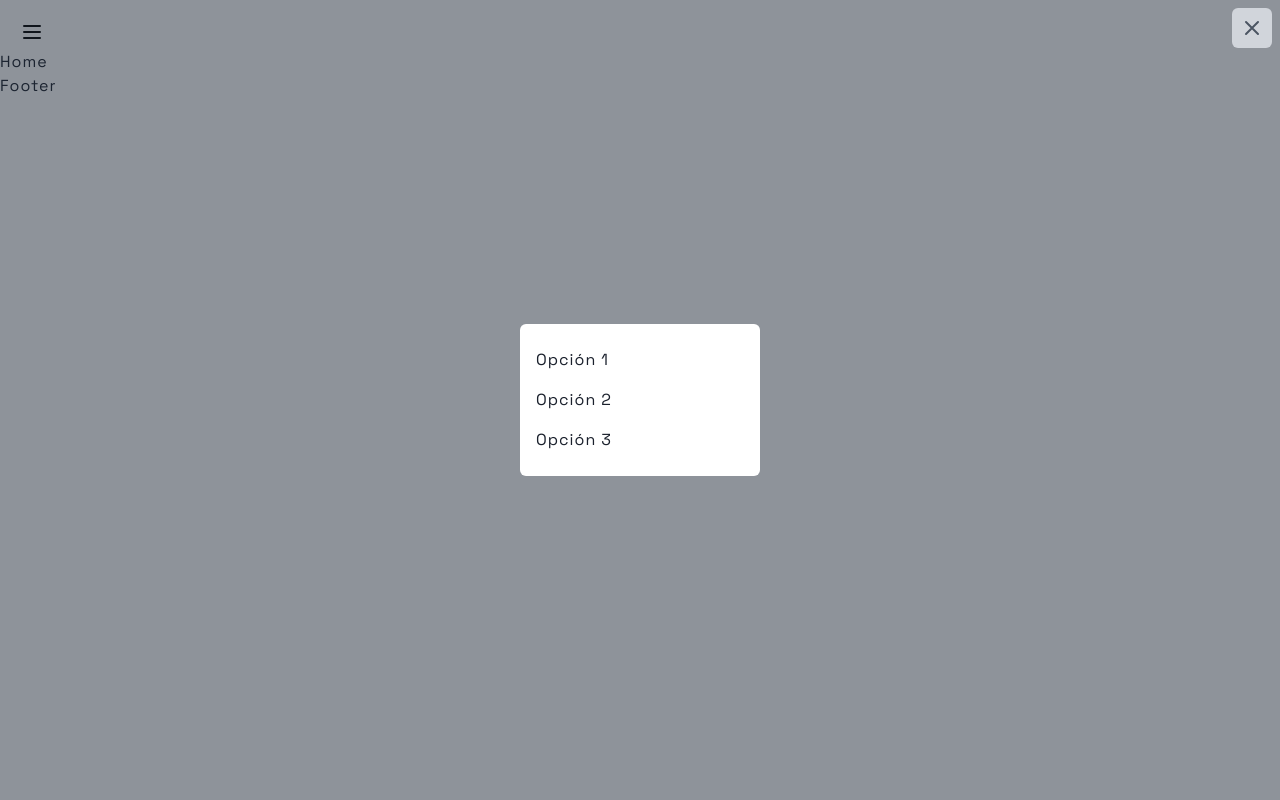
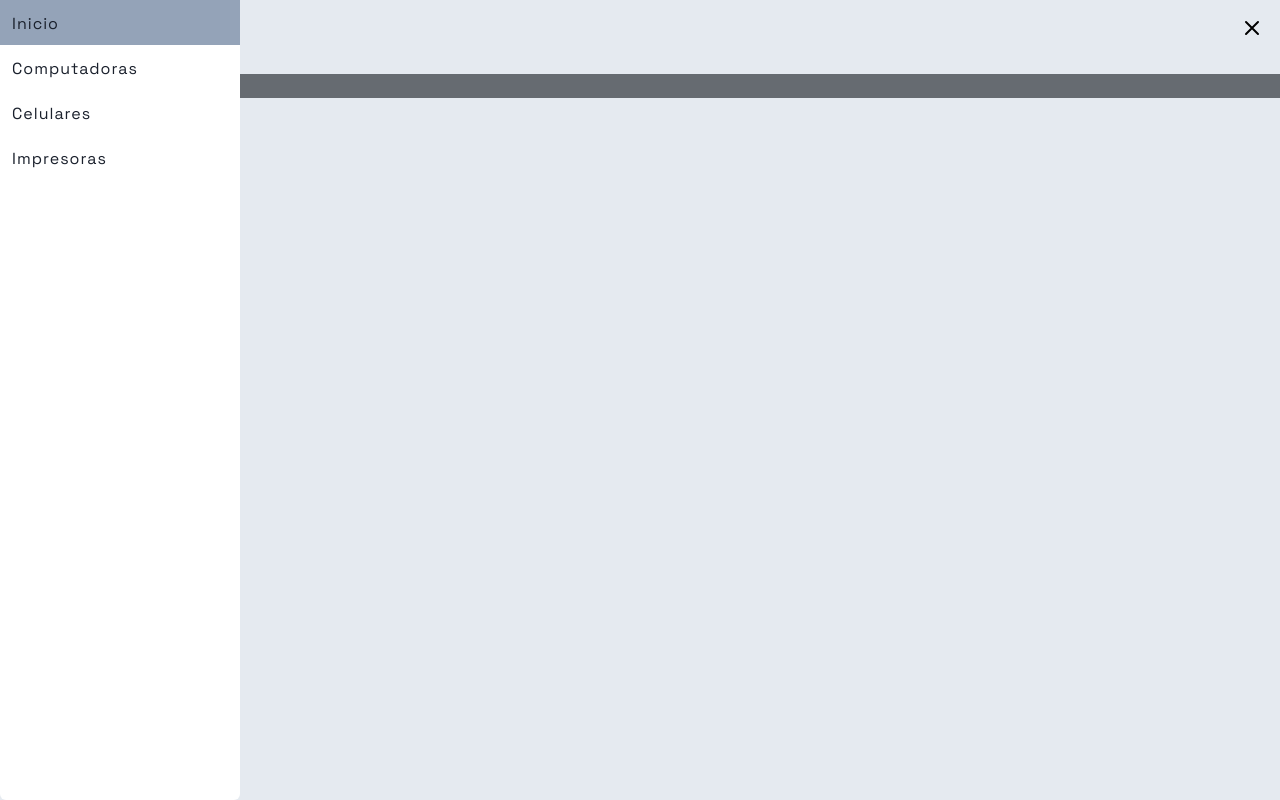
Before and after one commit to DavidReque/store, a Next.js app: page / in a window 1280 px wide. Both pictures are taken after a click on the button 32 px from the left and 32 px from the top of the page. Built offline with nearby package versions, Linux system fonts and the light colour scheme.

Commit message:
Links hover

```diff
--- a/components/Footer.jsx
+++ b/components/Footer.jsx
@@ -2,6 +2,6 @@
 
 export default function Footer () {
   return (
-    <footer>Footer</footer>
+    <footer className='w-full bg-black'>Footer</footer>
   )
 }
--- a/components/Menu.jsx
+++ b/components/Menu.jsx
@@ -14,10 +14,10 @@ export default function Menu () {
   return (
     <ul>
       {data.map((products) => (
-        <div key={products.id}>
+        <div className='flex hover:bg-slate-400 h-[45px]' key={products.id}>
           <Tooltip label={products.name} aria-label='A tooltip'>
-            <Link href={products.url}>
-              <li>{products.name}</li>
+            <Link className='ml-3 mt-3 w-full' href={products.url}>
+              {products.name}
             </Link>
           </Tooltip>
         </div>
--- a/components/SideBar.jsx
+++ b/components/SideBar.jsx
@@ -1,5 +1,6 @@
 'use client'
 import React, { useState } from 'react'
+import Menu from './Menu'
 
 export default function SidebarMenu () {
   const [isOpen, setIsOpen] = useState(false)
@@ -35,16 +36,16 @@ export default function SidebarMenu () {
 
       {isOpen && (
         <div
-          className='fixed top-0 left-0 h-full w-full bg-gray-800 bg-opacity-50 z-20 flex items-center justify-center'
+          className='bg-slate-300 fixed top-0 left-0 h-full w-full bg-opacity-50 z-20 flex'
           onClick={closeMenu}
         >
-          <div className='bg-white w-60 p-4 rounded-md'>
+          <div className='bg-white w-60 rounded-md'>
             <button
-              className='absolute top-2 right-2 bg-gray-300 p-2 rounded-md'
+              className='absolute top-2 right-2 p-2 rounded-md'
               onClick={closeMenu}
             >
               <svg
-                className='h-6 w-6 text-gray-600'
+                className='h-6 w-6 text-black'
                 viewBox='0 0 24 24'
                 fill='none'
                 stroke='currentColor'
@@ -58,17 +59,7 @@ export default function SidebarMenu () {
               </svg>
             </button>
 
-            <ul>
-              <li>
-                <a href='#' className='block py-2'>Opción 1</a>
-              </li>
-              <li>
-                <a href='#' className='block py-2'>Opción 2</a>
-              </li>
-              <li>
-                <a href='#' className='block py-2'>Opción 3</a>
-              </li>
-            </ul>
+            <Menu />
           </div>
         </div>
       )}
--- a/package.json
+++ b/package.json
@@ -28,6 +28,7 @@
     "react-redux": "^8.0.5",
     "react-responsive-carousel": "^3.2.23",
     "react-toastify": "^9.1.3",
+    "react-transition-group": "^4.4.5",
     "swr": "^2.1.5",
     "tailwindcss": "3.3.2"
   },
```
Also changed, not shown: 1 other file (tests, documents, lock files or other folders).
